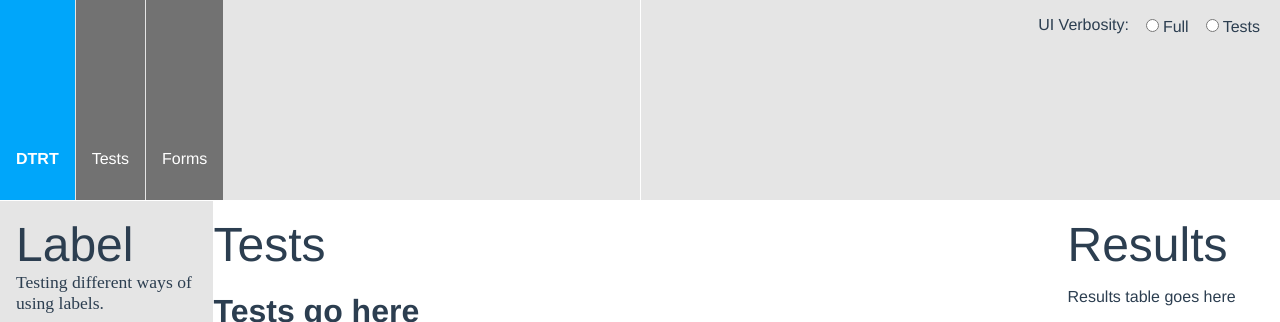
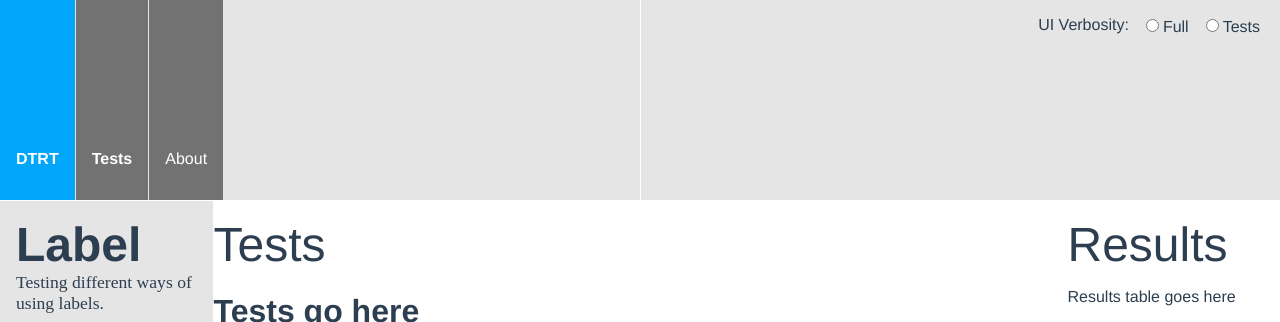
Before and after one commit to dotherightthing/manual-test-runner, a Vue app: page / in a window 1280 px wide. Shown: the top 322 px of the page. Built offline with nearby package versions, Linux system fonts and the light colour scheme.

Commit message:
Install Router and Vuex, refactor files to use Vue UI folder structure, documentation

```diff
--- a/package.json
+++ b/package.json
@@ -11,12 +11,16 @@
   },
   "dependencies": {
     "core-js": "^3.3.2",
-    "vue": "^2.6.10"
+    "vue": "^2.6.10",
+    "vue-router": "^3.1.3",
+    "vuex": "^3.1.2"
   },
   "devDependencies": {
     "@vue/cli-plugin-babel": "^4.0.0",
     "@vue/cli-plugin-eslint": "^4.0.0",
+    "@vue/cli-plugin-router": "^4.1.1",
     "@vue/cli-plugin-unit-jest": "^4.1.1",
+    "@vue/cli-plugin-vuex": "^4.1.1",
     "@vue/cli-service": "^4.0.0",
     "@vue/test-utils": "1.0.0-beta.29",
     "babel-eslint": "^10.0.3",
--- a/src/App.vue
+++ b/src/App.vue
@@ -1,55 +1,8 @@
 <template>
   <div id="app">
-    <div class="l-grid">
-      <PrimaryNav class="header-nav" section="Tests" page="Forms" :aria-hidden="this.uiVerbosity !== 'full'" />
-      <UiTools class="header-controls" @set-ui-verbosity="setUiVerbosity" uiVerbosity="this.uiVerbosity" />
-      <div class="sidebar-1" :aria-hidden="this.uiVerbosity !== 'full'">
-        <TestIntroduction title="Label" summary="Testing different ways of using labels." />
-      </div>
-      <div class="content">
-        <h2>Tests</h2>
-        <Test msg="Tests go here"/>
-      </div>
-      <div class="sidebar-2" :aria-hidden="this.uiVerbosity !== 'full'">
-        <Results msg="Results table goes here" />
-      </div>
-    </div>
+    <router-view/>
   </div>
 </template>
-
-<script>
-  /* eslint-disable no-console */
-
-  import PrimaryNav from './components/PrimaryNav.vue'
-  import UiTools from './components/UiTools.vue'
-  import TestIntroduction from './components/TestIntroduction.vue'
-  import Test from './components/Test.vue'
-  import Results from './components/Results.vue'
-
-export default {
-  name: 'app',
-  components: {
-    PrimaryNav,
-    UiTools,
-    TestIntroduction,
-    Test,
-    Results,
-  },
-  // props flow down and can't be changed
-  // but data is the private memory of a component
-  // and can be changed - in this case the values is toggled
-  data() {
-    return {
-      uiVerbosity: 'full' // default value
-    }
-  },
-  methods: {
-    setUiVerbosity(scope) {
-      this.uiVerbosity = scope;
-    }
-  }
-}
-</script>
 
 <style lang="scss">
   :root {
@@ -81,8 +34,9 @@ body {
     [aria-hidden="true"] {
       opacity: .5;
     }
+  }
 
-  > .l-grid {
+  .l-grid {
     display: grid;
     grid-column-gap: 1px;
     grid-row-gap: 1px;
@@ -125,5 +79,4 @@ body {
     font-weight: 100;
     margin: 1rem 0 0;
   }
-}
 </style>
--- a/src/components/PrimaryNav.vue
+++ b/src/components/PrimaryNav.vue
@@ -1,28 +1,18 @@
 <template>
   <div class="b-primary-nav">
     <div class="b-primary-nav__logo">
-      <a href="/" class="b-primary-nav__link">DTRT</a>
+      <router-link to="/" class="b-primary-nav__link">DTRT</router-link>
     </div>
     <ul class="b-primary-nav__list">
       <li class="b-primary-nav__list__item">
-        <a href="#" class="b-primary-nav__link">{{ section }}</a>
+        <router-link to="/" class="b-primary-nav__link">Tests</router-link>
       </li>
       <li class="b-primary-nav__list__item">
-        <a href="#" class="b-primary-nav__link">{{ page }}</a>
+        <router-link to="/about" class="b-primary-nav__link">About</router-link>
       </li>
     </ul>
   </div>
 </template>
-
-<script>
-export default {
-  name: 'PrimaryNav',
-  props: {
-    section: String,
-    page: String
-  }
-}
-</script>
 
 <!-- Add "scoped" attribute to limit CSS to this component only -->
 <style lang="scss">
@@ -64,6 +54,10 @@ export default {
     color: var(--color-page);
     padding: var(--padding-container);
     padding-bottom: 2rem;
+
+    &.router-link-exact-active {
+      font-weight: bold;
+    }
   }
 }
 </style>
--- a/src/main.js
+++ b/src/main.js
@@ -1,8 +1,12 @@
 import Vue from 'vue'
 import App from './App.vue'
+import router from './router'
+import store from './store'
 
 Vue.config.productionTip = false
 
 new Vue({
-  render: h => h(App),
+  router,
+  store,
+  render: h => h(App)
 }).$mount('#app')
--- /dev/null
+++ b/src/router/index.js
@@ -0,0 +1,27 @@
+import Vue from 'vue'
+import VueRouter from 'vue-router'
+import Tests from '../views/Tests.vue'
+
+Vue.use(VueRouter)
+
+const routes = [
+  {
+    path: '/',
+    name: 'tests',
+    component: Tests
+  },
+  {
+    path: '/about',
+    name: 'about',
+    // route level code-splitting
+    // this generates a separate chunk (about.[hash].js) for this route
+    // which is lazy-loaded when the route is visited.
+    component: () => import(/* webpackChunkName: "about" */ '../views/About.vue')
+  }
+]
+
+const router = new VueRouter({
+  routes
+})
+
+export default router
--- /dev/null
+++ b/src/store/index.js
@@ -0,0 +1,15 @@
+import Vue from 'vue'
+import Vuex from 'vuex'
+
+Vue.use(Vuex)
+
+export default new Vuex.Store({
+  state: {
+  },
+  mutations: {
+  },
+  actions: {
+  },
+  modules: {
+  }
+})
--- /dev/null
+++ b/src/views/About.vue
@@ -0,0 +1,24 @@
+<template>
+  <div class="about">
+    <div class="l-grid">
+      <PrimaryNav class="header-nav" />
+      <div class="sidebar-1"></div>
+      <div class="content">
+        <h2>About page</h2>
+      </div>
+      <div class="sidebar-2"></div>
+    </div>
+  </div>
+</template>
+
+<script>
+  // @ is an alias to /src
+  import PrimaryNav from '@/components/PrimaryNav.vue'
+
+  export default {
+    name: 'home',
+    components: {
+      PrimaryNav
+    }
+  }
+</script>
--- /dev/null
+++ b/src/views/Tests.vue
@@ -0,0 +1,51 @@
+<template>
+  <div class="tests">
+    <div class="l-grid">
+      <PrimaryNav class="header-nav" :aria-hidden="this.uiVerbosity !== 'full'" />
+      <UiTools class="header-controls" @set-ui-verbosity="setUiVerbosity" uiVerbosity="this.uiVerbosity" />
+      <div class="sidebar-1" :aria-hidden="this.uiVerbosity !== 'full'">
+        <TestIntroduction title="Label" summary="Testing different ways of using labels." />
+      </div>
+      <div class="content">
+        <h2>Tests</h2>
+        <Test msg="Tests go here"/>
+      </div>
+      <div class="sidebar-2" :aria-hidden="this.uiVerbosity !== 'full'">
+        <Results msg="Results table goes here" />
+      </div>
+    </div>
+  </div>
+</template>
+
+<script>
+// @ is an alias to /src
+import PrimaryNav from '@/components/PrimaryNav.vue'
+import UiTools from '@/components/UiTools.vue'
+import TestIntroduction from '@/components/TestIntroduction.vue'
+import Test from '@/components/Test.vue'
+import Results from '@/components/Results.vue'
+
+export default {
+  name: 'Tests',
+  components: {
+    PrimaryNav,
+    UiTools,
+    TestIntroduction,
+    Test,
+    Results,
+  },
+  // props flow down and can't be changed
+  // but data is the private memory of a component
+  // and can be changed - in this case the values is toggled
+  data() {
+    return {
+      uiVerbosity: 'full' // default value
+    }
+  },
+  methods: {
+    setUiVerbosity(scope) {
+      this.uiVerbosity = scope;
+    }
+  }
+}
+</script>
```
Also changed, not shown: 2 other files (tests, documents, lock files or other folders). Lines whose indentation alone changed are shown as unchanged.
